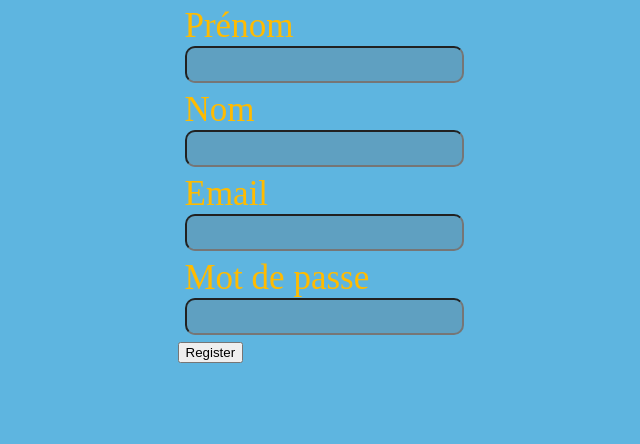
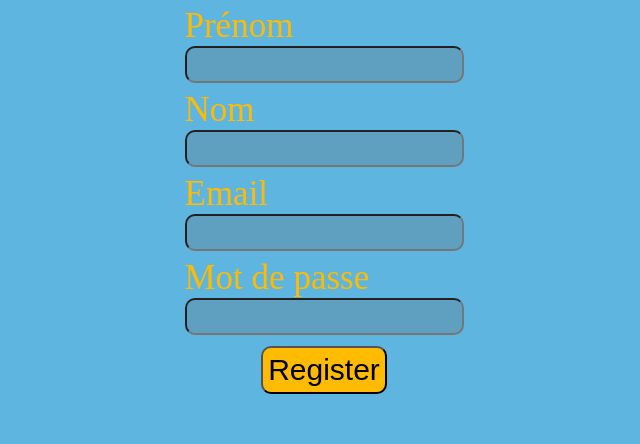
Before and after one commit to Artpare4/MeteoWeb, a Symfony app: template templates/registration/register.html.twig in a window 1280 px wide. Shown: the part 325-769 px from the top of the page, without its empty margins (316-956 px from the left). Run offline with Twig, Linux system fonts and the light colour scheme; the template is opened without the code that fills it, so the values that code supplies are empty; form fields are guessed from the names that the template uses; some libraries are stand-ins or nearby versions.

Commit message:
Ajout du style et de la disposition du bouton submit dans le formulaire d'inscription

```diff
--- a/public/style.css
+++ b/public/style.css
@@ -7,7 +7,7 @@ img{
     margin: 4px;
 }
 
-.formbtn{
+.formbtn,.btn{
     background-color: #ffbb00 ;
     padding: 5px;
     margin:4px;
@@ -73,3 +73,8 @@ header{
     color: #ffbb00;
     font-size: 60px;
 }
+
+.formBtn{
+    display: flex;
+    justify-content: center;
+}
--- a/templates/registration/register.html.twig
+++ b/templates/registration/register.html.twig
@@ -57,7 +57,9 @@
                 }
             }) }}
         </div>
+        <div class="formBtn">
             <button type="submit" class="btn">Register</button>
+        </div>
         {{ form_end(registrationForm) }}
     </div>
 {% endblock %}
```
